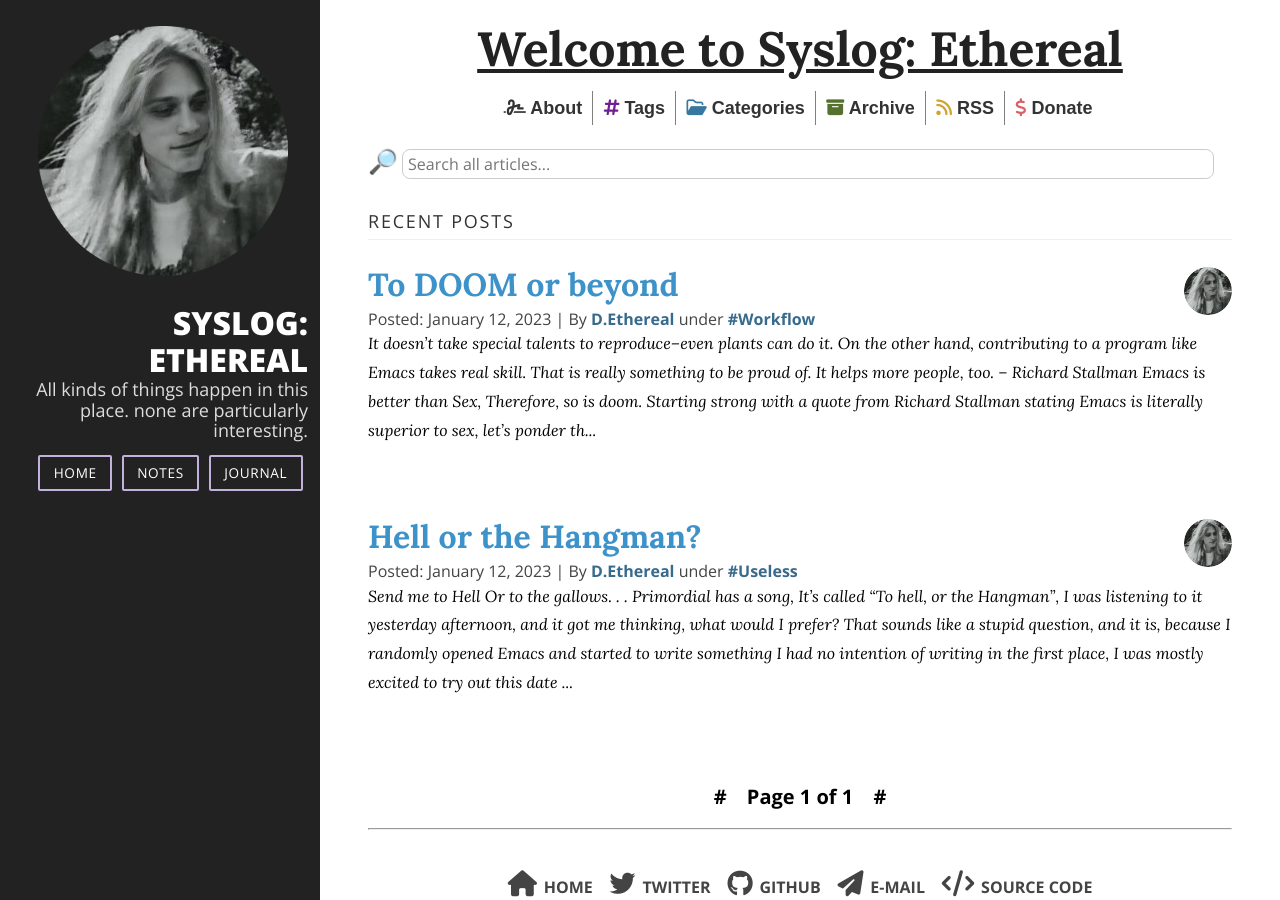
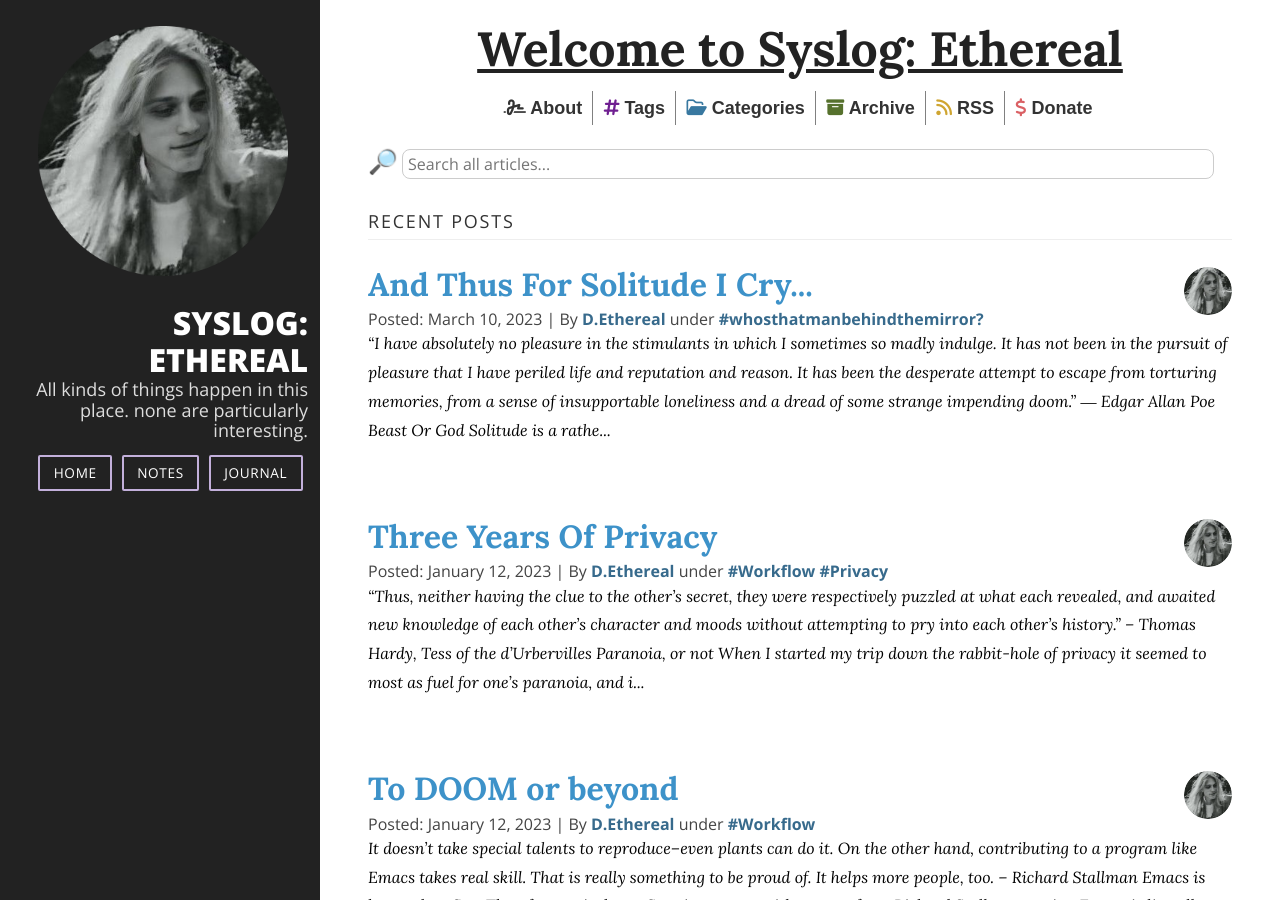
Before and after one commit to DisheartenedEthereal/eth.syslog, a Jekyll site: the page built from index.html, in a window 1280 px wide and 900 px high. Built offline with Jekyll 4.4.1, drawn with Linux system fonts in a browser that asks for light colours; nearby versions of some CDN libraries; the list of posts is cut into pages by our own code.

Commit message:
changed stuff

```diff
--- a/_config.yml
+++ b/_config.yml
@@ -23,7 +23,7 @@
 description: >- # this means to ignore newlines until "baseurl:"
   All kinds of things happen in this place. none are particularly interesting.
 baseurl: "" # the subpath of your site, e.g. /blog
-url: "https://eth-syslog.surge.sh" # the base hostname & protocol for your site, e.g. http://example.com
+url: "https://eth.seerintelligence.com" # the base hostname & protocol for your site, e.g. http://example.com
 repository: disheartenedethereal/eth.syslog
 twitter: DetherealAlt
 github: disheartenedethereal
@@ -36,7 +36,7 @@
 
 author: D.Ethereal
 author_bio: >-
-  Hello, I'm Ethereal, I'm a cyber security enthusiast and i do a bunch of other stuffs.
+  Hello, I'm Ethereal, I'm a cyber security enthusiast and I do a bunch of other stuffs.
 author_pic: http://eth-syslog.surge.sh/assets/profile.png
 paginate: 4
 paginate_path: "/:num/"
@@ -53,7 +53,7 @@
   - jekyll-feed
   - jekyll-seo-tag
   - jekyll-paginate
-permalink: /:title
+permalink: /:title.index.html
 
 defaults:
   - scope:
--- /dev/null
+++ b/_posts/2023-01-13-Three-Years-Of-Privacy.markdown
@@ -0,0 +1,33 @@
+---
+layout: post
+title: "Three Years Of Privacy"
+date: 2023-01-12
+tags:
+  - Workflow
+  - Privacy
+author: D.Ethereal
+avatar: assets/profile.png
+category: Privacy
+---
+
+> “Thus, neither having the clue to the other’s secret, they were respectively puzzled at what each revealed, and awaited new knowledge of each other’s character and moods without attempting to pry into each other’s history.”
+>
+> -- Thomas Hardy, Tess of the d'Urbervilles
+
+
+## Paranoia, or not
+When I started my trip down the rabbit-hole of privacy it seemed to most as fuel for one's paranoia, and it might just have been that.
+But as i went further and further down the hole I realized the comfort in owning your own data.
+
+## The world around us
+The world we live in has turned into a world of forensics, every human's worth gets measured in the amount of value their data provides, and so the free services we use on a daily basis use the said value to pay for their costs,
+With every tech giant comes a data collection giant, This applies to Facebook (Meta, who changed their name to use legal loopholes BTW...), Google, Amazon, etc.
+
+## The bigger threat
+
+The fact is, all these big companies still have to obey some laws, the bigger threats are the smaller, unknown / sketchy companies that have to obey no borders in data collection and can do what they wish, Now that's fucked up.
+
+## The Cost of Privacy
+
+Mostly, FREE.
+Not always though,
--- /dev/null
+++ b/_posts/2023-03-10-And-Thus-For-Solitude-I-Cry....markdown
@@ -0,0 +1,25 @@
+---
+layout: post
+title: "And Thus For Solitude I Cry..."
+date: 2023-03-10
+tags:
+  - whosthatmanbehindthemirror?
+author: D.Ethereal
+avatar: assets/profile.png
+category: Thoughts
+---
+
+
+
+> “I have absolutely no pleasure in the stimulants in which I sometimes so madly indulge. It has not been in the pursuit of pleasure that I have periled life and reputation and reason. It has been the desperate attempt to escape from torturing memories, from a sense of insupportable loneliness and a dread of some strange impending doom.”
+>
+> ― Edgar Allan Poe
+
+## Beast Or God
+
+Solitude is a rather touchy subject amongst thinkers, Francis Bacon’s essay Of Friendship, on it's first line states:
+>“Whosoever is delighted in solitude is either a wild beast or a god”
+
+What differs God from a vile beast? What really is the difference? A beast devours what we keep faith in, and a God devours what we don't. Gods and beasts alike, feed off of what we use to define ourselves as humans, a person with beliefs may never be alone, and thus a wild beast with beliefs must not exist. But in nature, gods are vile beasts, we cannot tell us apart from beasts, gods or whatever's in-between, we are an unholy breed of a holy beast, waiting to devour to survive, it's the food we take in, our social life, humans, it is all means to satisfy our hunger for others.
+
+## Progress.
```
Also changed, not shown: _pages/about.md (+3 -3 lines), 1 other file.
